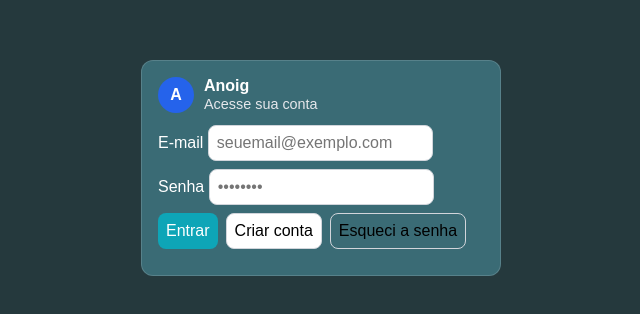
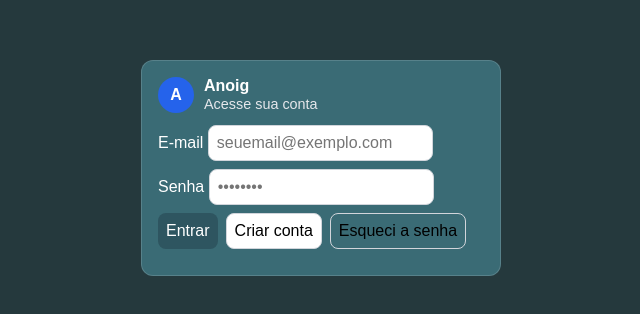
Before and after one commit to franquiasao2-cmyk/anoig-app, a plain HTML site: page login.html in a window 1280 px wide. Shown: the part 232-546 px from the top of the page, without its empty margins (319-959 px from the left). Drawn offline with nearby package versions, Linux system fonts and the light colour scheme.

Commit message:
Update login.html

```diff
--- a/login.html
+++ b/login.html
@@ -15,7 +15,8 @@
     .link { color: var(--primary); cursor:pointer; background:none; border:0; padding:0; font: inherit; }
     .hidden { display:none; }
     input { background:#ffffff; color:#111827; }
-    .btn.primary { background:#0ea5b7; border:none; }
+    .btn.primary { background:#2E5560; border:none; color:#ffffff; }
+    .btn.primary:hover { background:#24434A; }
   </style>
   <script src="https://cdn.jsdelivr.net/npm/@supabase/supabase-js@2"></script>
   <script>
```
